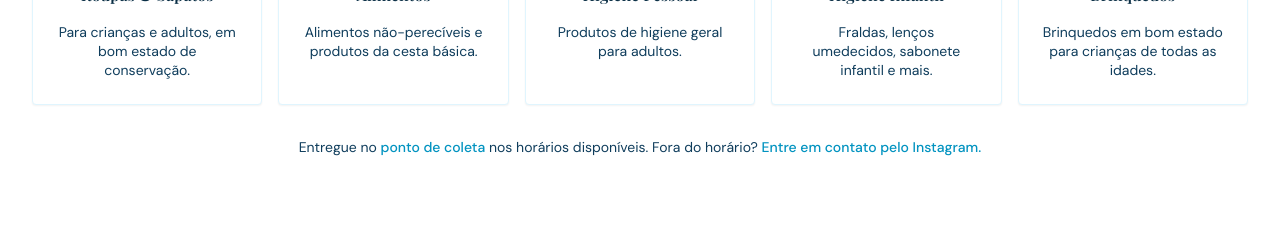
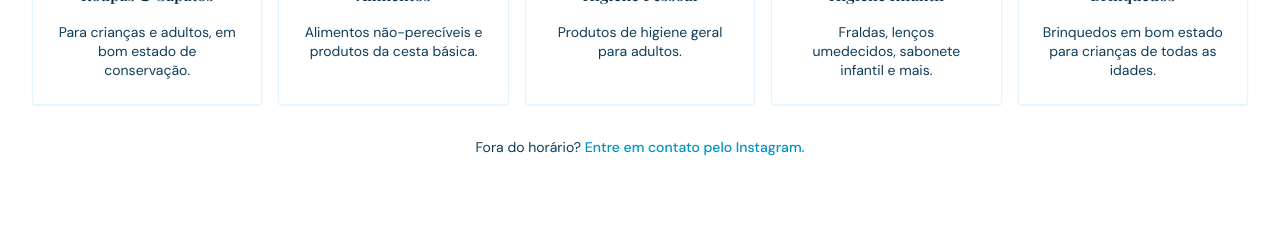
Before and after one commit to joaoemanuel01/Semeando-Sorrisos, a React (Vite) app: page / in a window 1280 px wide. Shown: the part 2680-2907 px from the top of the page. Built offline with nearby package versions, Linux system fonts and the light colour scheme.

Commit message:
Removendo link para ponto de coleta na aba doações

```diff
--- a/src/components/sections/Doacoes.jsx
+++ b/src/components/sections/Doacoes.jsx
@@ -55,11 +55,7 @@ export default function Doacoes() {
         </div>
 
         <p className="text-center mt-8 text-sm text-navy-500 font-body">
-          Entregue no{' '}
-          <a href="#coleta" className="text-aqua-600 font-medium hover:underline">
-            ponto de coleta
-          </a>{' '}
-          nos horários disponíveis. Fora do horário?{' '}
+           Fora do horário?{' '}
           <a
             href="https://www.instagram.com/semeandosorrisosjg"
             target="_blank"
```
